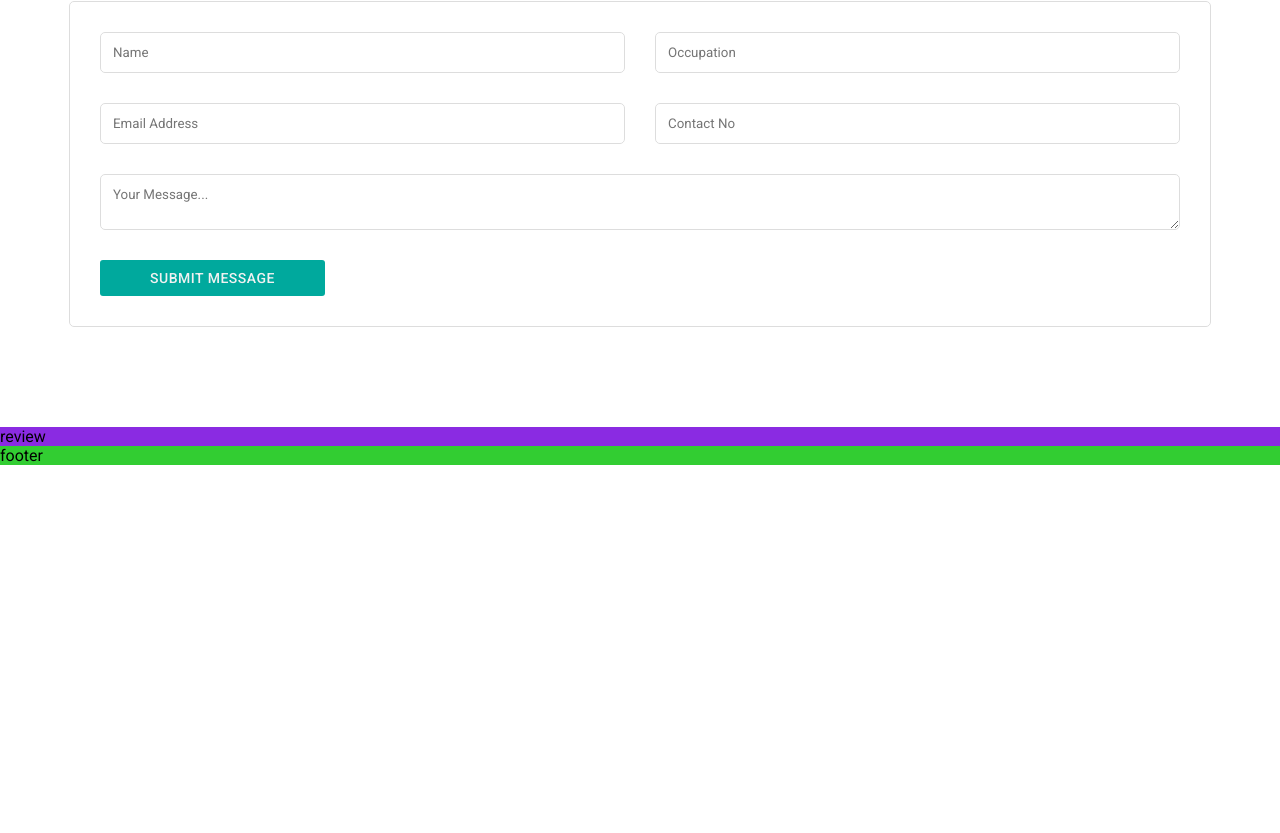
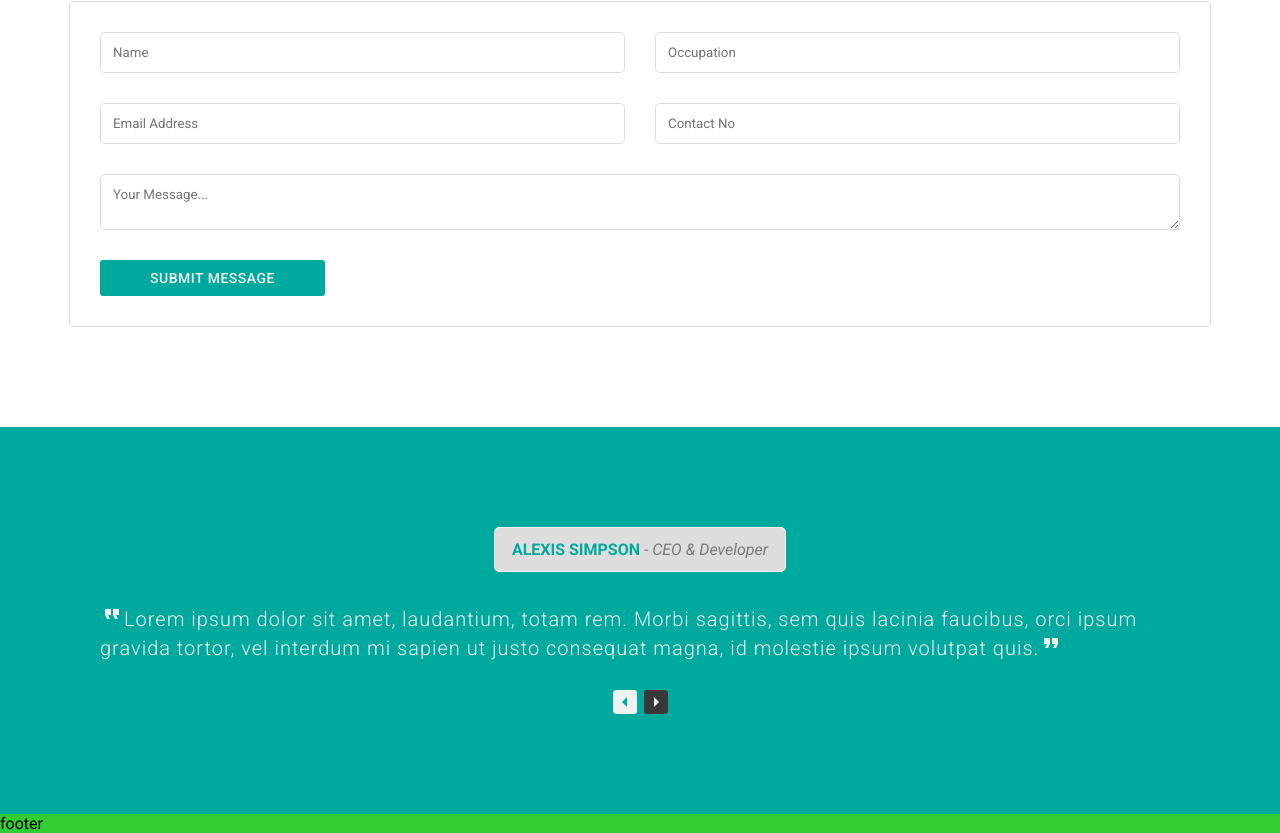
Before and after one commit to syahirdev/landing-page, a React (Create React App) app: page / in a window 1280 px wide. Shown: the part 3111-3944 px from the top of the page. Before the commit the page ends 3576 px from the top, so only its background shows below. Built offline with nearby package versions, Linux system fonts and the light colour scheme.

Commit message:
add review component

```diff
--- a/src/components/review/Review.scss
+++ b/src/components/review/Review.scss
@@ -1,3 +1,57 @@
+@import "../../Global";
+
 .review {
-  background-color: blueviolet;
+  display: flex;
+  justify-content: center;
+  align-items: center;
+  flex-direction: column;
+  padding: 100px;
+  background-color: $primaryColor;
+
+  .reviewCard {
+    background-color: $invisibleColor;
+    padding: 12px 17px;
+    border-radius: 5px;
+    border: .5px solid $lightColor;
+
+    .reviewerName {
+      color: $primaryColor;
+      font-weight: 600;
+    }
+
+    .reviewerTitle {
+      color: $lightDarkColor;
+      font-style: italic;
+    }
+  }
+
+  .reviewQuotes {
+    margin: 30px 0;
+    color: $lightColor;
+    letter-spacing: 1px;
+    font-size: 20px;
+    font-weight: 300;
+
+    .invertedQuote {
+      transform: scaleX(-1)
+    }
+  }
+
+  .reviewArrow {
+    display: flex;
+    gap: 7px;
+    border-radius: 3px;
+
+    .leftArrow {
+      color: $primaryColor;
+      background-color: $lightColor;
+      border-radius: inherit;
+    }
+
+    .rightArrow {
+      color: $lightColor;
+      background-color: $darkColor;
+      border-radius: inherit;
+    }
+  }
 }
--- a/src/components/review/Review.tsx
+++ b/src/components/review/Review.tsx
@@ -1,9 +1,28 @@
 import "./Review.scss";
+import { ArrowLeft, ArrowRight, FormatQuote } from "@mui/icons-material";
 
 export const Review = () => {
     return (
         <div className="review">
-            review
+            <div className="reviewCard">
+                <span className="reviewerName">ALEXIS SIMPSON</span>
+                <span className="reviewerTitle"> - CEO & Developer</span>
+            </div>
+
+            <div className="reviewQuotes">
+                <FormatQuote className='invertedQuote'/>
+                Lorem ipsum dolor sit amet, laudantium, totam rem.
+                Morbi sagittis, sem quis lacinia faucibus,
+                orci ipsum gravida tortor,
+                vel interdum mi sapien ut justo consequat magna,
+                id molestie ipsum volutpat quis.
+                <FormatQuote/>
+            </div>
+
+            <div className="reviewArrow">
+                <ArrowLeft className="leftArrow"/>
+                <ArrowRight className="rightArrow"/>
+            </div>
         </div>
     );
 };
```
